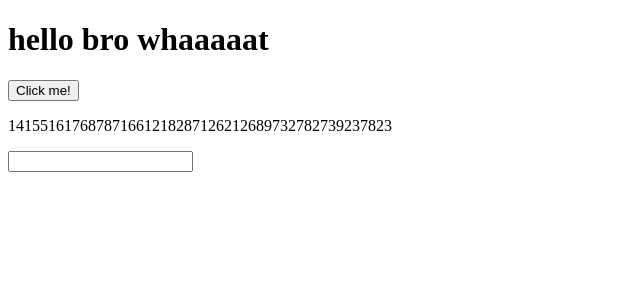
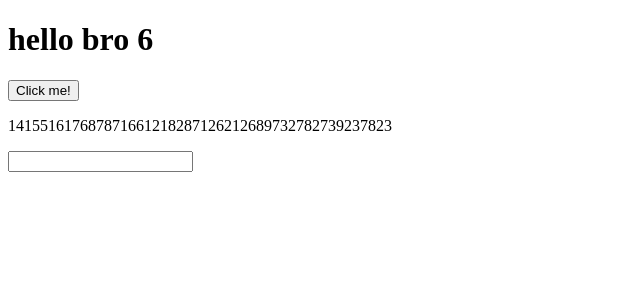
Before and after one commit to wpwpwpwp111/first_react, a React (Vite) app: page / in a window 1280 px wide. Shown: the top 300 px of the page, without its empty margins (0-640 px from the left). Built offline with nearby package versions, Linux system fonts and the light colour scheme.

Commit message:
add numbers

```diff
--- a/src/components/App.jsx
+++ b/src/components/App.jsx
@@ -1,5 +1,5 @@
 function App() {
-    const message="whaaaaat"
+    const message=(2+2+2)
     return (
     <div>
         <h1>hello bro {message}</h1>
```
